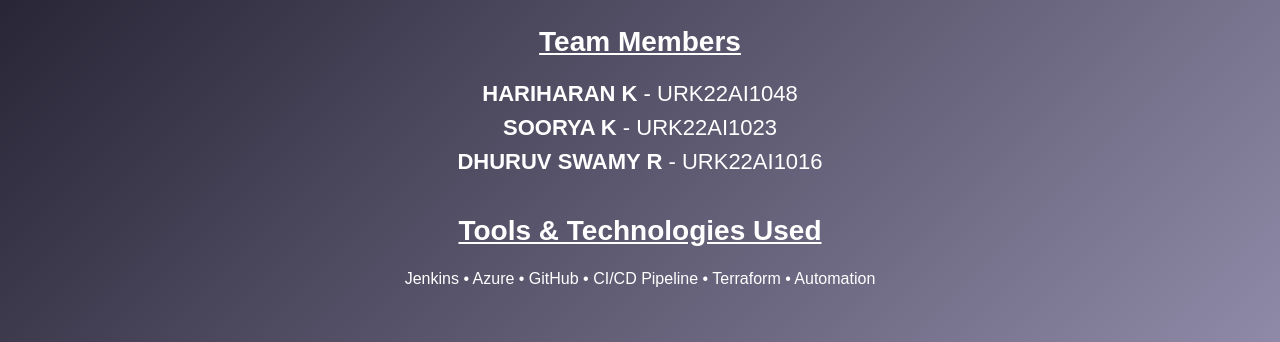
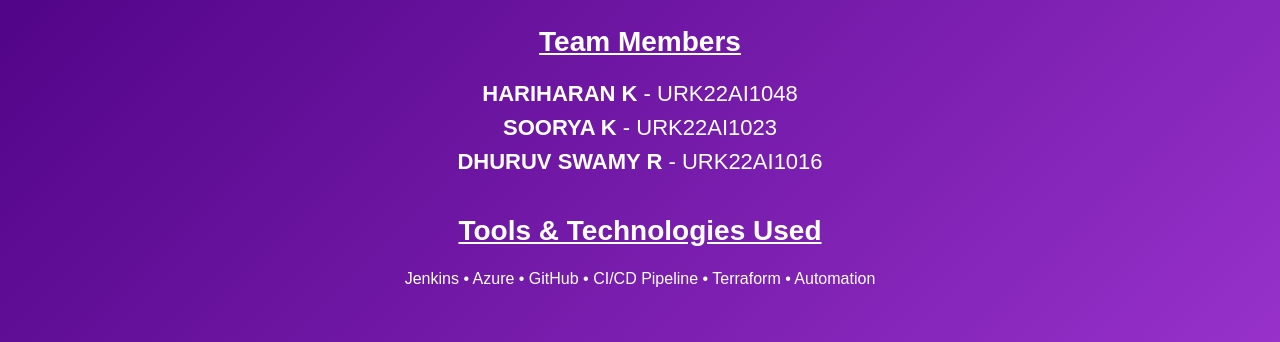
Before and after one commit to hariharan1476/simple-node-webapp, a website: page public/index.html in a window 1280 px wide. Shown: the part 150-492 px from the top of the page. Drawn offline with Linux system fonts and the light colour scheme.

Commit message:
Update style.css

```diff
--- a/public/style.css
+++ b/public/style.css
@@ -2,7 +2,7 @@
   margin: 0;
   padding: 0;
   font-family: "Poppins", sans-serif;
-  background: linear-gradient(135deg, #1f1c2c, #928dab);
+  background: linear-gradient(135deg, #4b0082, #9932cc);
   color: white;
   text-align: center;
 }
```
